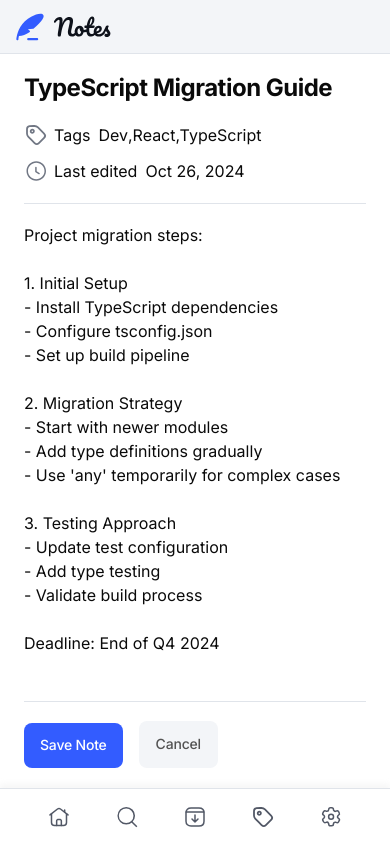
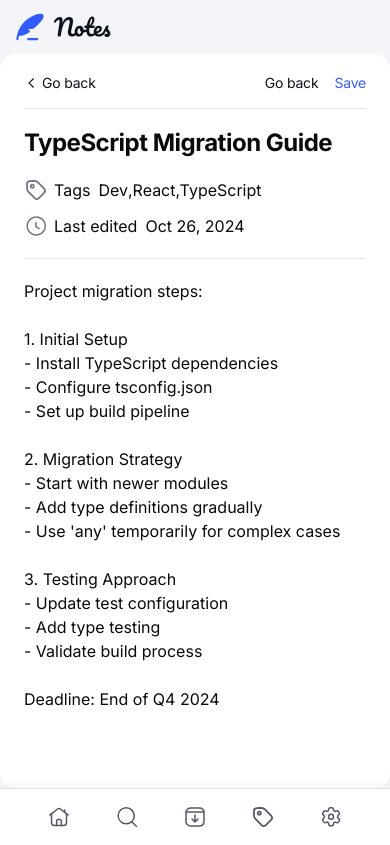
Before and after one commit to caarlosdamian/note-taking-web-app, a Next.js app: page /notes/0j1k2l in a window 390 px wide. Before the commit this address had no page. Built offline with nearby package versions, Linux system fonts and the light colour scheme.

Commit message:
feat(components): added mobile sidebar component

```diff
--- a/app/(private)/layout.tsx
+++ b/app/(private)/layout.tsx
@@ -27,7 +27,7 @@ export default async function Layout({
   return (
     <ContentLayout>
       {/* table y mobile es diferente */}
-      <NoteLayout />
+      <NoteLayout className="hidden" />
       {/* <InnerHeader /> */}
       {children}
     </ContentLayout>
--- a/app/(private)/page.tsx
+++ b/app/(private)/page.tsx
@@ -1,18 +1,15 @@
-import { Notes } from '@/src/components';
-import { notes } from '@/src/utils';
+import { NoteLayout } from '@/src/components';
 import React from 'react';
 
 const HomePage = () => {
   return (
-    <div className="flex gap-4">
-
+    <div className="flex flex-col gap-4  overflow-scroll w-full px-8 py-6">
+      <h1 className="lg:hidden font-preset-1 text-neutral-950 dark:text-white">
+        All Notes
+      </h1>
+      <NoteLayout className="lg:hidden w-full !px-0 !py-0" />
     </div>
   );
 };
 
 export default HomePage;
-
-
-// this js
-// proptype
-// clases
--- a/src/components/button.tsx
+++ b/src/components/button.tsx
@@ -1,8 +1,10 @@
-import React, { ButtonHTMLAttributes, PropsWithChildren } from 'react';
+'use client';
+import React, { ButtonHTMLAttributes, PropsWithChildren, use } from 'react';
 import { Icon } from './icon';
 import { IconList } from '../utils';
+import { themeContext } from '../context';
 
-export type BtnVariant = 'primary' | 'secondary' | 'border' | 'danger';
+export type BtnVariant = 'primary' | 'secondary' | 'border' | 'danger' | 'link';
 interface Props
   extends ButtonHTMLAttributes<HTMLButtonElement>,
     PropsWithChildren {
@@ -11,6 +13,8 @@ interface Props
 }
 
 export const Button = ({ variant, children, icon, ...props }: Props) => {
+  const { isDarkMode } = use(themeContext);
+
   const variantStyles = {
     primary: 'bg-custom-blue-500 text-white hover:bg-custom-blue-700',
     secondary:
@@ -18,6 +22,7 @@ export const Button = ({ variant, children, icon, ...props }: Props) => {
     border:
       'hover:text-neutral-600 hover:bg-custom-neutral-100 border-[1px] border-neutral-300 text-custom-neutral-950',
     danger: 'bg-custom-red-500 text-white hover:bg-custom-red-500/80',
+    link: '!px-0 !py-0 dark:text-custom-neutral-300 text-custom-neutral-950',
   };
 
   return (
@@ -26,12 +31,17 @@ export const Button = ({ variant, children, icon, ...props }: Props) => {
       className={`focus:outline-2 focus:outline-offset-4
    focus:outline-custom-neutral-400 cursor-pointer rounded-lg w-fit font-preset-4
     disabled:bg-custom-neutral-50 disabled:text-neutral-300
-    px-4 py-3.5 flex gap-1 items-center ${props.className}
-
-    ${variantStyles[variant]}
+    px-4 py-3.5 flex gap-1 items-center ${variantStyles[variant]} ${props.className}
     `}
     >
-      {icon && <Icon color='fff' icon={icon} width={14} height={14} />}
+      {icon && (
+        <Icon
+          color={isDarkMode ? '#fff' : '#0E121B'}
+          icon={icon}
+          width={14}
+          height={14}
+        />
+      )}
       {children}
     </button>
   );
--- a/src/components/contenLayout.tsx
+++ b/src/components/contenLayout.tsx
@@ -41,11 +41,11 @@ export const ContentLayout = ({ children }: PropsWithChildren) => {
   });
 
   return (
-    <main className="flex">
+    <main className="flex bg-custom-neutral-100 dark:bg-custom-neutral-950 lg:bg-none">
       <Navegation navElements={navElements} />
       <div className="w-full">
         <Header />
-        <div className="dark:bg-custom-neutral-950 bg-white h-[calc(100dvh-110px)] md:h-[calc(100dvh-148px)] lg:h-[calc(100dvh-81px)] flex ">
+        <div className="dark:bg-custom-neutral-950 bg-white h-[calc(100dvh-110px)] md:h-[calc(100dvh-148px)] lg:h-[calc(100dvh-81px)] flex rounded-2xl lg:rounded-none">
           {children}
         </div>
         <MenuBar elements={menu} />
--- a/src/components/header.tsx
+++ b/src/components/header.tsx
@@ -16,7 +16,7 @@ export const Header = () => {
   // Todo: add search functionality with backend
 
   return (
-    <nav className="bg-custom-neutral-100 dark:bg-custom-neutral-950 lg:bg-white h-[54px]  md:h-[81px] py-[13px] px-4 md:py-[23px] md:px-8 lg:py-3 border-b-[1px] border-custom-neutral-200 dark:border-custom-neutral-800">
+    <nav className="bg-custom-neutral-100 dark:bg-custom-neutral-950 lg:bg-white h-[54px]  md:h-[74px] lg:h-[81px] py-[13px] px-4 md:py-[23px] md:px-8 lg:py-3 lg:border-b-[1px] border-custom-neutral-200 dark:border-custom-neutral-800">
       <div className="lg:hidden">
         <Logo />
       </div>
--- a/src/components/layout/noteLayout.tsx
+++ b/src/components/layout/noteLayout.tsx
@@ -5,7 +5,7 @@ import { noteContext } from '@/src/context';
 import { Note } from '@/src/types';
 import { useRouter } from 'next/navigation';
 
-export const NoteLayout = () => {
+export const NoteLayout = ({ className }: { className?: string }) => {
   // tener un estado temporal para manejo de notas no guardadas
 
   // provider
@@ -25,6 +25,7 @@ export const NoteLayout = () => {
       btnIcon="plus"
       upperNote="All notes with the ”Dev” tag are shown here."
       action={addNewNote}
+      className={className}
     />
   );
 };
--- a/src/components/menuBar.tsx
+++ b/src/components/menuBar.tsx
@@ -20,7 +20,7 @@ export const MenuBar = ({ elements }: Props) => {
   const { isDarkMode } = use(themeContext);
 
   return (
-    <div className="flex justify-center px-8 py-3 dark:bg-custom-neutral-950 border-t-[1px] border-custom-neutral-200 dark:border-custom-neutral-800 shadow-[0_-4px_6px_0_rgba(240,240,240,0.6)] dark:shadow-[0_-5px_6px_0_rgba(0,0,0,0.5)] md:gap-9 lg:hidden">
+    <div className="flex justify-center px-8 py-3 bg-white dark:bg-custom-neutral-950 border-t-[1px] border-custom-neutral-200 dark:border-custom-neutral-800 shadow-[0_-4px_6px_0_rgba(240,240,240,0.6)] dark:shadow-[0_-5px_6px_0_rgba(0,0,0,0.5)] md:gap-9 lg:hidden z-10">
       {elements.map((item, index) => (
         <React.Fragment key={item.path}>
           <Link
--- a/src/components/notes/Note.tsx
+++ b/src/components/notes/Note.tsx
@@ -8,6 +8,7 @@ import { Note as NoteI } from '@/src/types';
 import { TextInput } from '../textInput';
 import { initialState, noteFormReducer } from '@/src/reducers';
 import { TextArea } from '../shared/textArea';
+import { InnerHeader } from '../shared/innerHeader';
 
 const transformText = (text: string) => {
   const formatedContent = text.split('\n').map((el, index) => {
@@ -46,8 +47,9 @@ export const Note = () => {
   // todo : mobile add innerHeader
 
   return (
-    <section className="flex flex-col gap-5 basis-full lg:basis-2/3 px-6 py-5 h-full">
+    <section className="flex flex-col gap-5 basis-full lg:basis-2/3 px-6 py-5  lg:h-full">
       {/* navegacion mobile */}
+      <InnerHeader />
       {state.fields.title.isEditMode ? (
         <TextInput
           onBlur={() => dispatch({ type: 'SET_TITLE_EDIT' })}
@@ -134,7 +136,10 @@ export const Note = () => {
         )}
       </div>
       <hr className="bg-custom-neutral-200 dark:bg-custom-neutral-800 border-0 h-[1px] w-full" />
-      <div className={`text-neutral-950 dark:text-white basis-full`}>
+      <div className="flex justify-between flex-col h-full gap-4 overflow-scroll">
+        <div
+          className={`text-neutral-950 dark:text-white overflow-scroll basis-full flex`}
+        >
           {state.fields.content.isEditMode ? (
             <TextArea
               onChange={(event) => {
@@ -148,7 +153,10 @@ export const Note = () => {
               value={state.noteData.isEdited ? state.noteData.content : content}
             />
           ) : (
-          <div onClick={() => dispatch({ type: 'SET_CONTENT_EDIT' })}>
+            <div
+              onClick={() => dispatch({ type: 'SET_CONTENT_EDIT' })}
+              className="overflow-scroll"
+            >
               {(content || state.noteData.content) &&
                 transformText(
                   state.noteData.isEdited
@@ -158,10 +166,11 @@ export const Note = () => {
             </div>
           )}
         </div>
-      <hr className="bg-custom-neutral-200 dark:bg-custom-neutral-800 border-0 h-[1px] w-full" />
-      <div className="flex gap-4 justify-self-end  items-end">
+        <hr className="bg-custom-neutral-200 dark:bg-custom-neutral-800 border-0 h-[1px] w-full hidden lg:block" />
+        <div className="hidden lg:flex gap-4 justify-self-end items-end">
           <Button variant="primary">Save Note</Button>
           <Button variant="secondary">Cancel</Button>
+        </div>
       </div>
     </section>
   );
--- a/src/components/shared/innerHeader.tsx
+++ b/src/components/shared/innerHeader.tsx
@@ -1,19 +1,33 @@
-import React from 'react'
+'use client';
+import React from 'react';
+import { Button } from '../button';
+import { useRouter } from 'next/navigation';
 
 export const InnerHeader = () => {
-  // empty state
-
-  // btn go back / btn link perzonalisado
-
-// opciones
-  // iconos de notas / sin iconos
-     // eliminar
-     // archivar / desarchivar
-  // dos botones de accion
-    // cancelar
-    // save
-// sin acciones
+  const router = useRouter();
   return (
-    <div>InnerHeader</div>
-  )
-}
+    <section className="flex lg:hidden justify-between pb-4 border-b-custom-neutral-200 dark:border-b-custom-neutral-800 border-b-[1px]">
+      <div className="">
+        <Button
+          className="!font-preset-5 md:!font-preset-4"
+          variant="link"
+          icon="arrowLeft"
+          onClick={() => router.push('/')}
+        >
+          Go back
+        </Button>
+      </div>
+      <div className="flex items-center gap-4">
+        <Button className="!font-preset-5 md:!font-preset-4" variant="link">
+          Go back
+        </Button>
+        <Button
+          variant="link"
+          className="!text-custom-blue-500 dark:!text-custom-blue-500 !font-preset-5 md:!font-preset-4"
+        >
+          Save
+        </Button>
+      </div>
+    </section>
+  );
+};
--- a/src/utils/icons.ts
+++ b/src/utils/icons.ts
@@ -2,9 +2,7 @@
 export const icons = {
   archived: `<svg xmlns="http://www.w3.org/2000/svg" width="24" height="24" fill="none" viewBox="0 0 24 24"><path stroke="#0E121B" stroke-linecap="round" stroke-linejoin="round" stroke-width="1.5" d="M21 7.782v8.435C21 19.165 18.919 21 15.974 21H8.026C5.081 21 3 19.165 3 16.216V7.782C3 4.834 5.081 3 8.026 3h7.948C18.919 3 21 4.843 21 7.782Z"/><path stroke="#0E121B" stroke-linecap="round" stroke-linejoin="round" stroke-width="1.5" d="m15 14-3.002 3L9 14M11.998 17v-7M20.934 7H3.059"/></svg>`,
 
-  arrowLeft: `<svg xmlns="http://www.w3.org/2000/svg" width="24" height="24" fill="none">
-    <path stroke="#000" stroke-width="1.5" d="M15 18l-6-6 6-6"/>
-  </svg>`,
+  arrowLeft: `<svg xmlns="http://www.w3.org/2000/svg" width="24" height="24" fill="none" viewBox="0 0 24 24"><path fill="#000" fill-rule="evenodd" d="M15.75 20.414 7.336 12l8.414-8.414L17.164 5l-7 7 7 7-1.414 1.414Z" clip-rule="evenodd"/></svg>`,
 
   checkmark: `<svg xmlns="http://www.w3.org/2000/svg" width="24" height="24" fill="none">
     <path stroke="#000" stroke-width="1.5" d="M5 13l4 4L19 7"/>
```
Also changed, not shown: src/components/sidebar/notes.tsx (+12 -8 lines). Lines whose indentation alone changed are shown as unchanged.
